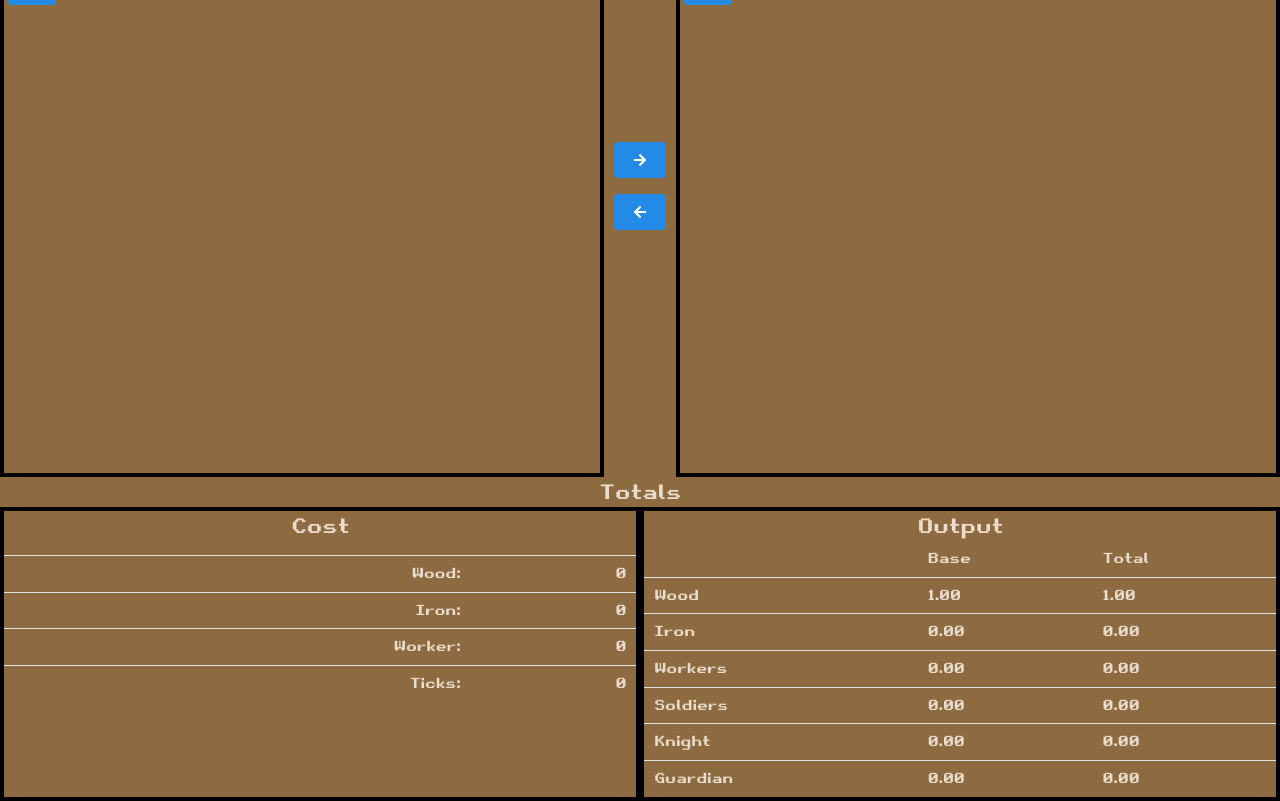
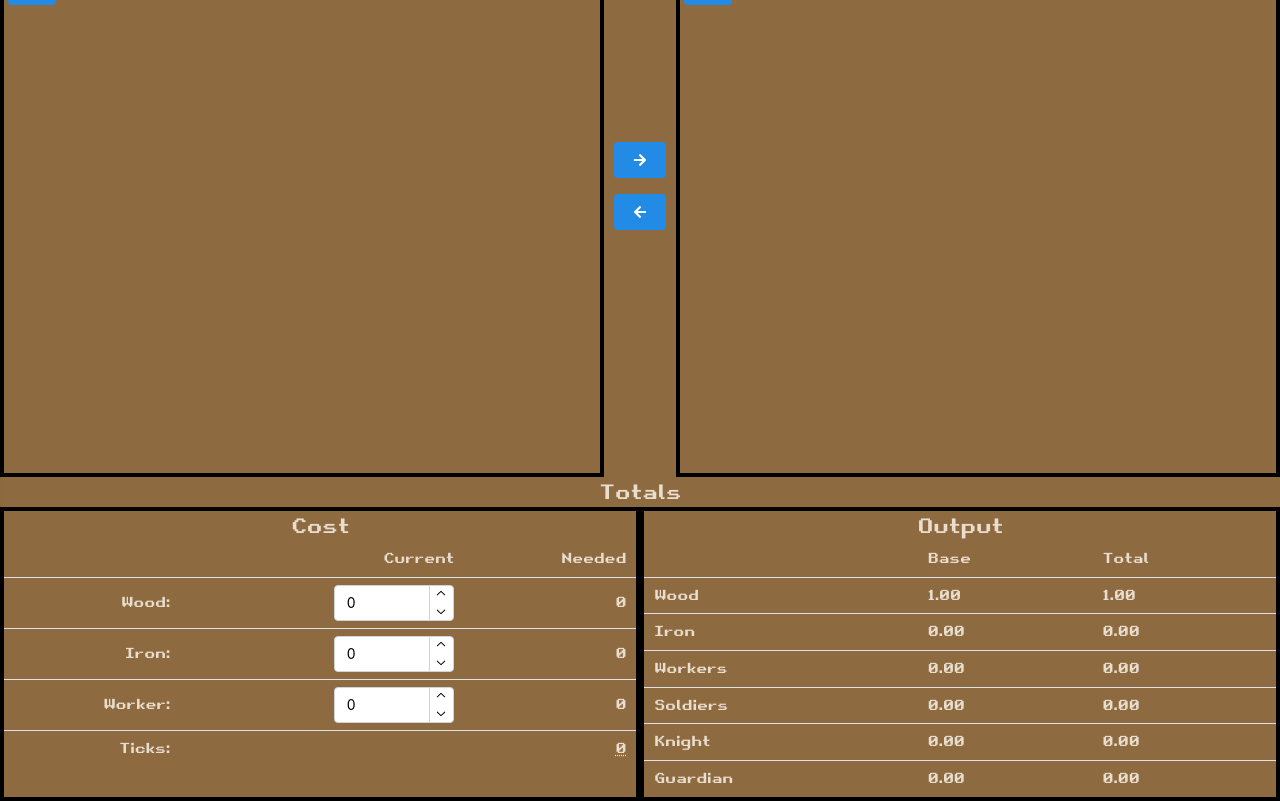
Before and after one commit to Elithous/factions-companion, a Next.js app in the folder frontend/: page /calculator in a window 1280 px wide. Shown: the part 195-996 px from the top of the page. Built offline with nearby package versions, Linux system fonts and the light colour scheme.

Commit message:
Add current resourses to calc

```diff
--- a/frontend/src/app/calculator/_components/config.tsx
+++ b/frontend/src/app/calculator/_components/config.tsx
@@ -11,7 +11,7 @@ export default function CalculatorConfigComponent(props: { config?: GameConfig,
   const [localConfig, setLocalConfig] = useState<GameConfig>(props.config ? { ...props.config } : defaultConfig);
 
   const [useCostChange, setUseCostChange] = useState(props?.config?.useCostChange || false);
-  const [costChange, setCostChange] = useState<number>(props?.config?.costChange || 0);
+  const [costChange, setCostChange] = useState<number>(props?.config?.costChange || 0.92);
 
   const [scaleRows, setScaleRows] = useState<React.JSX.Element[]>();
   const [multiRows, setMultiRows] = useState<React.JSX.Element[]>();
@@ -29,7 +29,7 @@ export default function CalculatorConfigComponent(props: { config?: GameConfig,
     setLocalConfig(defaultConfig);
     props.setConfig(defaultConfig);
 
-    setCostChange(0);
+    setCostChange(0.92);
     setUseCostChange(false);
   }
 
--- a/frontend/src/app/calculator/calculator.scss
+++ b/frontend/src/app/calculator/calculator.scss
@@ -24,3 +24,7 @@
     text-align: center;
     font-size: 20px;
 }
+
+.mantine-HoverCard-dropdown {
+    background-color: global.$background;
+}
--- a/frontend/src/app/calculator/page.tsx
+++ b/frontend/src/app/calculator/page.tsx
@@ -1,13 +1,13 @@
 'use client';
 
 import './calculator.scss';
-import { Button, Flex, Popover, Table } from "@mantine/core";
+import { Button, Flex, Group, HoverCard, NumberInput, Popover, Table, Text } from "@mantine/core";
 import { ReactElement, useEffect, useState } from "react";
 import { FaArrowLeft, FaArrowRight } from "react-icons/fa";
 import CalculatorConfigComponent from "./_components/config";
 import BuildingsDisplayComponent from './_components/buildingsDisplay';
 import { Building } from '../../utils/game/building.model';
-import { GameConfig, getBuildOverlap, getTotalCosts, getTotalOutput, isValidConfig, MultiplierValues, ScalingValues } from '@/utils/game/game.helper';
+import { GameConfig, getBuildOverlap, getTotalCosts, getTotalOutput, isValidConfig, MultiplierValues, ScalingTypes, ScalingValues } from '@/utils/game/game.helper';
 
 interface BuildDataStorage {
   currentHq: number;
@@ -18,15 +18,26 @@ interface BuildDataStorage {
 
 export default function CalculatorPage() {
   const [config, setConfig] = useState<GameConfig>();
+  const [currentResources, setCurrentResources] = useState<{ [res in ScalingTypes]: number }>({
+    wood: 0, iron: 0, worker: 0
+  });
   const [currentHq, setCurrentHq] = useState<number>(5);
   const [currentBuild, setCurrentBuild] = useState<Building[]>([]);
   const [goalHq, setGoalHq] = useState<number>(5);
   const [goalBuild, setGoalBuild] = useState<Building[]>([]);
 
   const [tickCost, setTickCost] = useState('N/A');
+  const [tickBreakdown, setTickBreakdown] = useState<ReactElement | undefined>();
 
   const [costTable, setCostTable] = useState<ReactElement[]>([]);
   const [outputTable, setOutputTable] = useState<ReactElement[]>([]);
+
+  const setCurrentResource = (resource: ScalingTypes, value: number) => {
+    setCurrentResources({
+      ...currentResources,
+      [resource]: value
+    });
+  }
 
   // Load build data from localstorage
   useEffect(() => {
@@ -99,6 +110,14 @@ export default function CalculatorPage() {
       updatedCostTable.push((
         <Table.Tr key={value}>
           <Table.Td>{`${value[0].toUpperCase()}${value.substring(1)}`}:</Table.Td>
+          <Table.Td>
+            <NumberInput
+              style={{ width: '120px', marginLeft: 'auto' }}
+              value={currentResources[value]}
+              onValueChange={(v) => setCurrentResource(value, v.floatValue || 0)}
+              allowNegative={false}
+            />
+          </Table.Td>
           <Table.Td>{cost}</Table.Td>
         </Table.Tr>
       ));
@@ -108,12 +127,17 @@ export default function CalculatorPage() {
     // Calculate tick cost based on total cost and current output
     const currentOutput = getTotalOutput(currentBuild, config);
 
-    const woodTicks = ((goalCosts.wood - useableCosts.wood) / currentOutput.wood.final) || 0;
-    const ironTicks = ((goalCosts.iron - useableCosts.iron) / currentOutput.iron.final) || 0;
-    const workersTicks = ((goalCosts.worker - useableCosts.worker) / currentOutput.workers.final) || 0;
+    const woodTicks = ((goalCosts.wood - useableCosts.wood - currentResources.wood) / currentOutput.wood.final) || 0;
+    const ironTicks = ((goalCosts.iron - useableCosts.iron - currentResources.iron) / currentOutput.iron.final) || 0;
+    const workersTicks = ((goalCosts.worker - useableCosts.worker - currentResources.worker) / currentOutput.workers.final) || 0;
 
-    setTickCost(Math.max(woodTicks, ironTicks, workersTicks).toFixed());
-  }, [goalHq, goalBuild, currentHq, currentBuild, config]);
+    setTickCost(Math.max(woodTicks, ironTicks, workersTicks, 0).toFixed());
+    setTickBreakdown(<div>
+      <Text size='sm'>Wood: {Math.max(woodTicks, 0)}</Text>
+      <Text size='sm'>Iron: {Math.max(ironTicks, 0)}</Text>
+      <Text size='sm'>Workers: {Math.max(workersTicks, 0)}</Text>
+    </div>);
+  }, [goalHq, goalBuild, currentHq, currentBuild, config, currentResources]);
 
   useEffect(() => {
     const goalOutput = getTotalOutput(goalBuild, config);
@@ -174,13 +198,27 @@ export default function CalculatorPage() {
           <Table.Thead>
             <Table.Tr>
               <Table.Td></Table.Td>
+              <Table.Td>Current</Table.Td>
+              <Table.Td>Needed</Table.Td>
             </Table.Tr>
           </Table.Thead>
           <Table.Tbody>
             {costTable}
             <Table.Tr>
               <Table.Td>Ticks:</Table.Td>
-              <Table.Td>{tickCost}</Table.Td>
+              <Table.Td></Table.Td>
+              <Table.Td>
+                <Group justify="right">
+                  <HoverCard width={280} shadow="md" disabled={!tickBreakdown}>
+                    <HoverCard.Target>
+                      <Text size='sm' style={{ textDecoration: 'underline dotted' }}>{tickCost}</Text>
+                    </HoverCard.Target>
+                    <HoverCard.Dropdown>
+                      {tickBreakdown}
+                    </HoverCard.Dropdown>
+                  </HoverCard>
+                </Group>
+              </Table.Td>
             </Table.Tr>
           </Table.Tbody>
         </Table>
```
